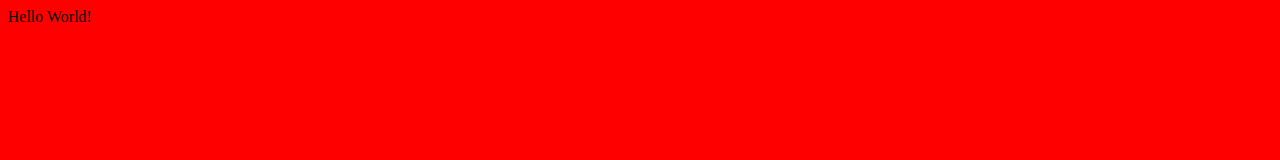
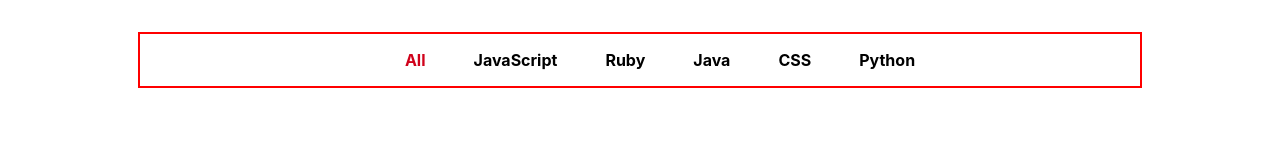
Before and after one commit to patrickxrivera/github-battle-tutorial, a React app: page / in a window 1280 px wide. Built offline with nearby package versions, Linux system fonts and the light colour scheme.

Commit message:
Added popular tabs

```diff
--- a/src/components/App.js
+++ b/src/components/App.js
@@ -1,10 +1,11 @@
 import React from 'react';
+import Popular from './Popular';
 
 class App extends React.Component {
   render() {
     return (
-      <div>
-        Hello World!
+      <div className="App__container">
+        <Popular />
       </div>
     )
   }
--- /dev/null
+++ b/src/components/Popular.js
@@ -0,0 +1,41 @@
+import React from 'react';
+
+class Popular extends React.Component {
+  constructor(props) {
+    super(props);
+    this.state = {
+      selectedLanguage: 'All'
+    };
+
+    this.updateLanguage = this.updateLanguage.bind(this);
+  }
+  updateLanguage(lang) {
+    this.setState(() => {
+      return {
+        selectedLanguage: lang
+      }
+    });
+  }
+  render() {
+    const languages = ['All', 'JavaScript', 'Ruby', 'Java', 'CSS', 'Python'];
+
+    return (
+      <ul className="Popular__container">
+        {languages.map(lang => renderList.call(this, lang))}
+      </ul>
+    )
+  }
+}
+
+function renderList(lang) {
+  return <li
+            style={lang === this.state.selectedLanguage ? { color: '#d0021b' } : null }
+            onClick={this.updateLanguage.bind(null, lang)}
+            className="Popular__list-item"
+            key={lang}
+          >
+            {lang}
+        </li>;
+}
+
+export default Popular;
--- a/src/index.css
+++ b/src/index.css
@@ -1,3 +1,21 @@
 body {
-  background-color: red;
+  font-family: -apple-system,BlinkMacSystemFont,Segoe UI,Roboto,Oxygen-Sans,Ubuntu,Cantarell,Helvetica Neue,sans-serif;
 }
+
+.App__container {
+  width: 1000px;
+  border: 2px solid red;
+  margin: 2rem auto 0;
+}
+
+.Popular__container {
+  display: flex;
+  list-style-type: none;
+  justify-content: center;
+}
+
+.Popular__list-item {
+  margin: 0 1.5rem;
+  cursor: pointer;
+  font-weight: bold;
+}
```
Also changed, not shown: src/utils/Utils.js (added, +7 -0 lines).
